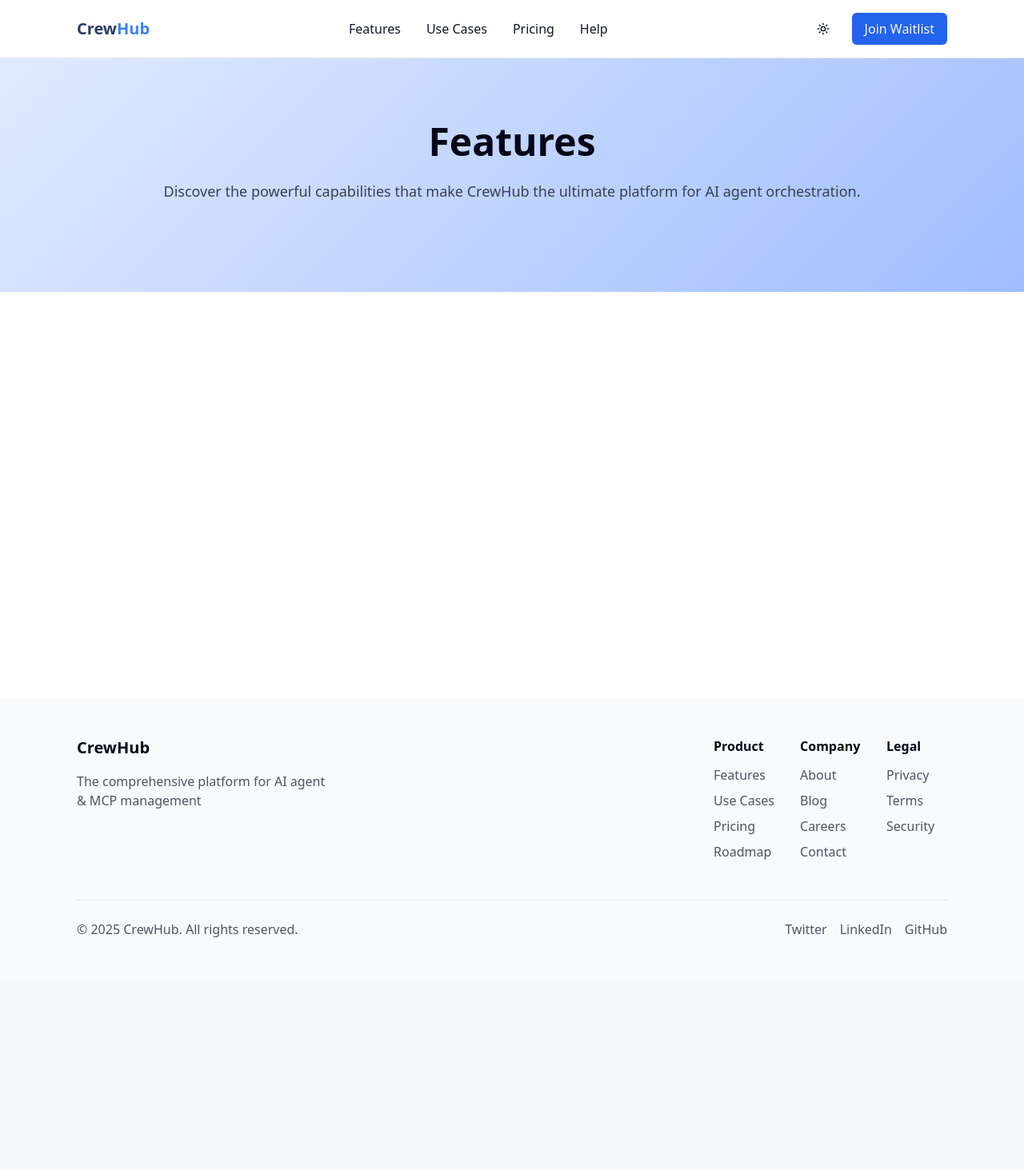
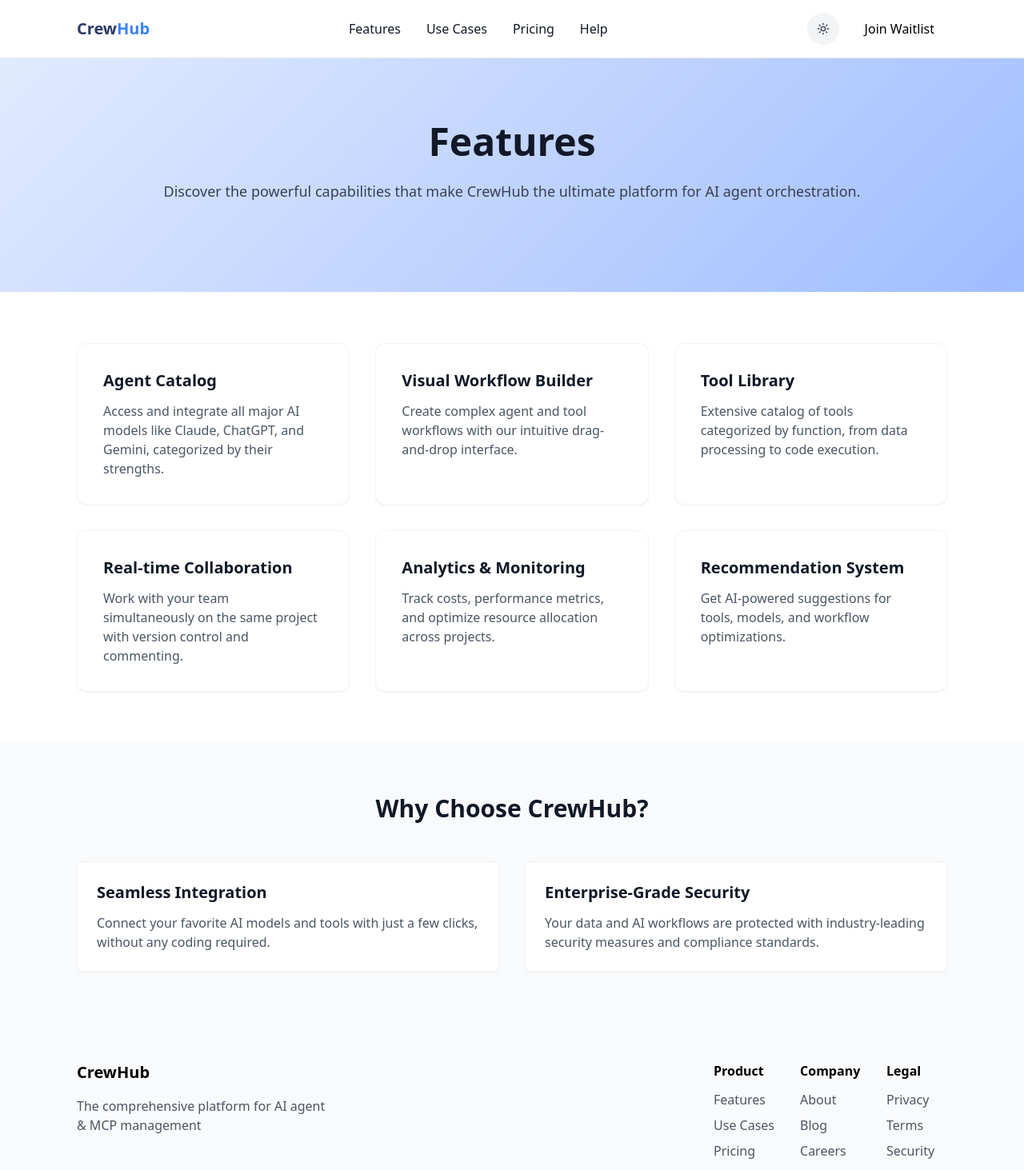
Before and after one commit to RavaniRoshan/ai-crew-collaborate, a React (Vite) app: page /features in a window 1280 px wide. Shown: the top 1463 px of the page at 80% size. Before the commit the page ends 1222 px from the top, so only its background shows below. Built offline with nearby package versions, Linux system fonts and the light colour scheme.

Commit message:
Fix: Features page visibility and UI/UX improvements
- Fixed the features not being visible on the features page.
- Implemented a modern, minimal UI with dark/light mode toggle.
- Applied a new color palette, typography, and layout.
- Improved the overall user experience.

```diff
--- a/src/components/AIFeatureBox.tsx
+++ b/src/components/AIFeatureBox.tsx
@@ -10,11 +10,13 @@ interface AIFeatureBoxProps {
 const AIFeatureBox: React.FC<AIFeatureBoxProps> = ({ title, description, index }) => {
   return (
     <div
-      className="waitlist-card p-8 hover-scale fade-in"
+      className="p-8 bg-white dark:bg-gray-800 rounded-xl border border-gray-100
+      dark:border-gray-700 shadow-sm hover:shadow-md transition-all duration-300
+      hover:scale-[1.02] fade-in-item"
       style={{transitionDelay: `${index * 100}ms`}}
     >
-      <h3 className="text-xl font-bold mb-3 dark:text-white">{title}</h3>
-      <p className="text-gray-600 dark:text-gray-400">{description}</p>
+      <h3 className="text-xl font-bold mb-3 text-gray-900 dark:text-white">{title}</h3>
+      <p className="text-gray-600 dark:text-gray-300">{description}</p>
     </div>
   );
 };
--- a/src/components/ThemeToggle.tsx
+++ b/src/components/ThemeToggle.tsx
@@ -14,20 +14,38 @@ export function ThemeToggle({ className }: ThemeToggleProps) {
   return (
     <DropdownMenu>
       <DropdownMenuTrigger asChild>
-        <Button variant="ghost" size="icon" className={`rounded-full ${className} transition-all hover:scale-110`}>
-          <Sun className="h-5 w-5 rotate-0 scale-100 transition-all dark:rotate-90 dark:scale-0" />
-          <Moon className="absolute h-5 w-5 rotate-90 scale-0 transition-all dark:rotate-0 dark:scale-100" />
+        <Button
+          variant="ghost"
+          size="icon"
+          className={`rounded-full ${className} transition-all hover:scale-110 bg-gray-100 dark:bg-gray-800`}
+        >
+          <Sun className="h-5 w-5 rotate-0 scale-100 transition-all text-gray-700 dark:text-gray-400 dark:rotate-90 dark:scale-0" />
+          <Moon className="absolute h-5 w-5 rotate-90 scale-0 transition-all text-gray-700 dark:text-gray-400 dark:rotate-0 dark:scale-100" />
           <span className="sr-only">Toggle theme</span>
         </Button>
       </DropdownMenuTrigger>
-      <DropdownMenuContent align="end" className="animate-[scaleIn_0.2s_ease-out]">
-        <DropdownMenuItem onClick={() => setTheme('light')} className="hover:bg-gray-100 dark:hover:bg-gray-800 cursor-pointer">
+      <DropdownMenuContent align="end" className="animate-scale-in bg-white dark:bg-gray-800 border border-gray-200 dark:border-gray-700">
+        <DropdownMenuItem
+          onClick={() => setTheme('light')}
+          className="text-gray-700 dark:text-gray-300 hover:bg-gray-100 dark:hover:bg-gray-700 cursor-pointer focus:bg-gray-100 dark:focus:bg-gray-700"
+        >
+          <Sun className="mr-2 h-4 w-4" />
           Light
         </DropdownMenuItem>
-        <DropdownMenuItem onClick={() => setTheme('dark')} className="hover:bg-gray-100 dark:hover:bg-gray-800 cursor-pointer">
+        <DropdownMenuItem
+          onClick={() => setTheme('dark')}
+          className="text-gray-700 dark:text-gray-300 hover:bg-gray-100 dark:hover:bg-gray-700 cursor-pointer focus:bg-gray-100 dark:focus:bg-gray-700"
+        >
+          <Moon className="mr-2 h-4 w-4" />
           Dark
         </DropdownMenuItem>
-        <DropdownMenuItem onClick={() => setTheme('system')} className="hover:bg-gray-100 dark:hover:bg-gray-800 cursor-pointer">
+        <DropdownMenuItem
+          onClick={() => setTheme('system')}
+          className="text-gray-700 dark:text-gray-300 hover:bg-gray-100 dark:hover:bg-gray-700 cursor-pointer focus:bg-gray-100 dark:focus:bg-gray-700"
+        >
+          <svg className="mr-2 h-4 w-4" fill="none" viewBox="0 0 24 24" stroke="currentColor">
+            <path strokeLinecap="round" strokeLinejoin="round" strokeWidth={2} d="M9 3v2m6-2v2M9 19v2m6-2v2M5 9H3m2 6H3m18-6h-2m2 6h-2M7 19h10a2 2 0 002-2V7a2 2 0 00-2-2H7a2 2 0 00-2 2v10a2 2 0 002 2z" />
+          </svg>
           System
         </DropdownMenuItem>
       </DropdownMenuContent>
--- a/src/index.css
+++ b/src/index.css
@@ -5,26 +5,26 @@
 
 @layer base {
   :root {
-    --background: 220 33% 97%;
+    --background: 0 0% 100%;
     --foreground: 222 84% 4.9%;
 
     --card: 0 0% 100%;
-    --card-foreground: 222.2 84% 4.9%;
+    --card-foreground: 222 84% 4.9%;
 
     --popover: 0 0% 100%;
-    --popover-foreground: 222.2 84% 4.9%;
+    --popover-foreground: 222 84% 4.9%;
 
     --primary: 221 83% 53%;
     --primary-foreground: 210 40% 98%;
 
     --secondary: 210 40% 96.1%;
-    --secondary-foreground: 222.2 47.4% 11.2%;
+    --secondary-foreground: 222 47.4% 11.2%;
 
     --muted: 210 40% 96.1%;
     --muted-foreground: 215.4 16.3% 46.9%;
 
     --accent: 210 40% 96.1%;
-    --accent-foreground: 222.2 47.4% 11.2%;
+    --accent-foreground: 222 47.4% 11.2%;
 
     --destructive: 0 84.2% 60.2%;
     --destructive-foreground: 210 40% 98%;
@@ -56,7 +56,7 @@
     --popover-foreground: 210 40% 98%;
 
     --primary: 217.2 91.2% 59.8%;
-    --primary-foreground: 222.2 47.4% 11.2%;
+    --primary-foreground: 222 47.4% 11.2%;
 
     --secondary: 217.2 32.6% 17.5%;
     --secondary-foreground: 210 40% 98%;
@@ -104,26 +104,27 @@
 }
 
 .waitlist-card {
-  @apply bg-white dark:bg-gray-900 rounded-xl shadow-md p-6 border border-gray-100 dark:border-gray-800;
+  @apply bg-white dark:bg-gray-800 rounded-xl shadow-md p-6 border border-gray-100 dark:border-gray-700;
 }
 
-.animate-delay-100 {
+/* Animation delay utilities */
+.animation-delay-100 {
   animation-delay: 100ms;
 }
 
-.animate-delay-200 {
+.animation-delay-200 {
   animation-delay: 200ms;
 }
 
-.animate-delay-300 {
+.animation-delay-300 {
   animation-delay: 300ms;
 }
 
-.animate-delay-400 {
+.animation-delay-400 {
   animation-delay: 400ms;
 }
 
-/* New animations and transitions */
+/* Animations and transitions */
 @keyframes float {
   0% { transform: translateY(0px); }
   50% { transform: translateY(-10px); }
@@ -180,13 +181,13 @@
   transform: scale(1.05);
 }
 
-.fade-in {
+.fade-in, .fade-in-item {
   opacity: 0;
   transform: translateY(20px);
   transition: opacity 0.6s ease-out, transform 0.6s ease-out;
 }
 
-.fade-in.visible {
+.fade-in.visible, .fade-in-item.visible {
   opacity: 1;
   transform: translateY(0);
 }
@@ -231,3 +232,39 @@
 .stagger-item.visible {
   animation: fadeIn 0.5s forwards;
 }
+
+/* New animation classes */
+.animate-fade-in {
+  animation: fadeIn 0.7s ease forwards;
+}
+
+.animate-slide-up {
+  animation: slideUp 0.7s ease forwards;
+}
+
+.animate-scale-in {
+  animation: scaleIn 0.3s ease forwards;
+}
+
+/* Card hover effects */
+.card-hover {
+  @apply transition-all duration-300 hover:shadow-lg;
+}
+
+/* Custom button effects */
+.btn-hover {
+  @apply relative overflow-hidden transition-all duration-300;
+}
+
+.btn-hover::after {
+  @apply content-[''] absolute top-0 h-full w-0 left-0 bg-white bg-opacity-20 transition-all duration-300;
+}
+
+.btn-hover:hover::after {
+  @apply w-full;
+}
+
+/* Glass morphism effect */
+.glass-effect {
+  @apply bg-white/10 dark:bg-gray-800/30 backdrop-blur-lg border border-white/20 dark:border-gray-700/50;
+}
--- a/src/pages/Features.tsx
+++ b/src/pages/Features.tsx
@@ -1,8 +1,9 @@
 
-import React from 'react';
+import React, { useEffect } from 'react';
 import Navbar from "@/components/Navbar";
 import Footer from "@/components/Footer";
 import AIFeatureBox from "@/components/AIFeatureBox";
+import { Card } from "@/components/ui/card";
 
 const Features = () => {
   const features = [
@@ -32,14 +33,38 @@ const Features = () => {
     }
   ];
 
+  useEffect(() => {
+    const handleScroll = () => {
+      const elements = document.querySelectorAll('.fade-in-item');
+      elements.forEach((element) => {
+        const position = element.getBoundingClientRect();
+
+        // If element is in viewport
+        if (position.top < window.innerHeight - 100) {
+          element.classList.add('visible');
+        }
+      });
+    };
+
+    // Initial check on load
+    handleScroll();
+
+    // Add scroll event listener
+    window.addEventListener('scroll', handleScroll);
+
+    return () => {
+      window.removeEventListener('scroll', handleScroll);
+    };
+  }, []);
+
   return (
-    <div className="min-h-screen bg-white">
+    <div className="min-h-screen bg-white dark:bg-[#0D1117]">
       <Navbar />
 
-      <div className="py-20 px-6 md:px-12 lg:px-24 bg-blue-gradient">
+      <div className="py-20 px-6 md:px-12 lg:px-24 bg-blue-gradient dark:bg-gradient-to-br dark:from-[#161B22] dark:to-[#1F2937]">
         <div className="max-w-4xl mx-auto text-center">
-          <h1 className="text-4xl md:text-5xl font-bold mb-6">Features</h1>
-          <p className="text-lg text-gray-700 mb-8">
+          <h1 className="text-4xl md:text-5xl font-bold mb-6 text-gray-900 dark:text-white animate-fade-in">Features</h1>
+          <p className="text-lg text-gray-700 dark:text-gray-300 mb-8 animate-fade-in animation-delay-200">
             Discover the powerful capabilities that make CrewHub the ultimate platform for AI agent orchestration.
           </p>
         </div>
@@ -60,6 +85,24 @@ const Features = () => {
         </div>
       </section>
 
+      <section className="py-16 px-6 md:px-12 lg:px-24 bg-gray-50 dark:bg-[#161B22]">
+        <div className="max-w-6xl mx-auto">
+          <h2 className="text-3xl font-bold mb-12 text-center text-gray-900 dark:text-white fade-in-item">Why Choose CrewHub?</h2>
+
+          <div className="grid md:grid-cols-2 gap-8">
+            <Card className="p-6 bg-white dark:bg-gray-800 border-gray-100 dark:border-gray-700 fade-in-item">
+              <h3 className="text-xl font-bold mb-3 text-gray-900 dark:text-white">Seamless Integration</h3>
+              <p className="text-gray-600 dark:text-gray-300">Connect your favorite AI models and tools with just a few clicks, without any coding required.</p>
+            </Card>
+
+            <Card className="p-6 bg-white dark:bg-gray-800 border-gray-100 dark:border-gray-700 fade-in-item">
+              <h3 className="text-xl font-bold mb-3 text-gray-900 dark:text-white">Enterprise-Grade Security</h3>
+              <p className="text-gray-600 dark:text-gray-300">Your data and AI workflows are protected with industry-leading security measures and compliance standards.</p>
+            </Card>
+          </div>
+        </div>
+      </section>
+
       <Footer />
     </div>
   );
--- a/tailwind.config.ts
+++ b/tailwind.config.ts
@@ -67,6 +67,32 @@ export default {
 					blue: '#D9E6FF',
 					darkBlue: '#2B3A67',
 					black: '#121212'
+				},
+				gray: {
+					50: '#F9FAFB',
+					100: '#F3F4F6',
+					200: '#E5E7EB',
+					300: '#D1D5DB',
+					400: '#9CA3AF',
+					500: '#6B7280',
+					600: '#4B5563',
+					700: '#374151',
+					800: '#1F2937',
+					900: '#111827',
+				},
+				dark: {
+					bg: '#0D1117',
+					card: '#161B22',
+					accent: '#1F2937',
+					highlight: '#10B981',
+					text: '#8B949E',
+				},
+				light: {
+					bg: '#FFFFFF',
+					card: '#F3F4F6',
+					accent: '#E5E7EB',
+					highlight: '#3B82F6',
+					highlight2: '#22C55E',
 				}
 			},
 			borderRadius: {
@@ -150,10 +176,16 @@ export default {
 			backgroundImage: {
 				'gradient-radial': 'radial-gradient(var(--tw-gradient-stops))',
 				'blue-gradient': 'linear-gradient(135deg, #E1EBFF 0%, #A0BDFF 100%)',
+				'dark-gradient': 'linear-gradient(135deg, #161B22 0%, #0D1117 100%)',
 			},
 			transitionProperty: {
 				'height': 'height',
 				'spacing': 'margin, padding',
+			},
+			boxShadow: {
+				'card': '0 4px 6px -1px rgba(0, 0, 0, 0.1), 0 2px 4px -1px rgba(0, 0, 0, 0.06)',
+				'card-hover': '0 10px 15px -3px rgba(0, 0, 0, 0.1), 0 4px 6px -2px rgba(0, 0, 0, 0.05)',
+				'dark-card': '0 4px 6px -1px rgba(0, 0, 0, 0.2), 0 2px 4px -1px rgba(0, 0, 0, 0.12)',
 			}
 		}
 	},
```
Also changed, not shown: src/components/FeatureSection.tsx (+31 -7 lines), src/components/ThemeProvider.tsx (+53 -0 lines).
